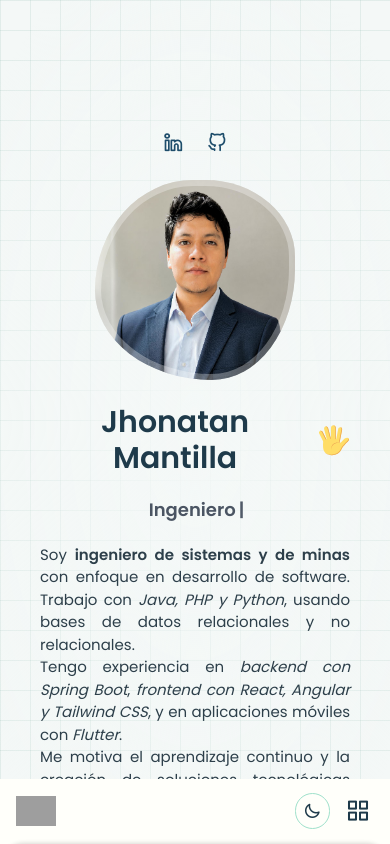
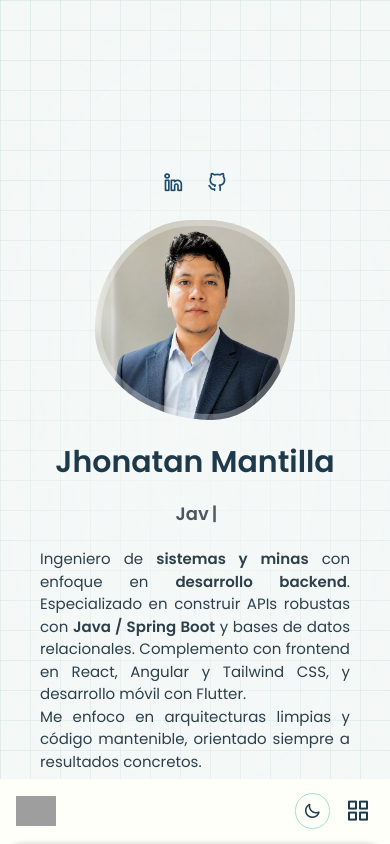
Before and after one commit to GAMM95/gamm-portfolio, a React (Create React App) app: page / in a window 390 px wide. Shown: the top 844 px of the page. Built offline with nearby package versions, Linux system fonts and the light colour scheme; grey boxes are pictures that could not be loaded.

Commit message:
nuevas actualizaciones

```diff
--- a/src/components/modal/Modal.jsx
+++ b/src/components/modal/Modal.jsx
@@ -2,6 +2,7 @@ import { TfiClose } from "react-icons/tfi";
 import { BsGithub } from "react-icons/bs";
 import { FaDownload, FaPlay } from "react-icons/fa";
 import ImageCarousel from "../carousel/ImageCarousel";
+import { useEffect } from "react";
 
 const getYoutubeId = (url) => {
   const match = url.match(/(?:youtube\.com\/watch\?v=|youtu\.be\/)([^&]+)/i);
@@ -9,6 +10,14 @@ const getYoutubeId = (url) => {
 };
 
 const Modal = ({ item, onClose }) => {
+  // Bloquear scroll del body cuando el modal está abierto
+  useEffect(() => {
+    document.body.style.overflow = "hidden";
+    return () => {
+      document.body.style.overflow = "";
+    };
+  }, []);
+
   if (!item) return null;
 
   const youtubeId = item.demo ? getYoutubeId(item.demo) : null;
@@ -46,8 +55,8 @@ const Modal = ({ item, onClose }) => {
         {/* HEADER: título + chips + cerrar */}
         <div className="
           flex items-start justify-between gap-4 px-5 py-4 shrink-0"
-         style={{ borderBottom: "0.5px solid var(--accent-border)" }}
-         >
+          style={{ borderBottom: "0.5px solid var(--accent-border)" }}
+        >
           <div className="flex-1 min-w-0">
             <h3 className="text-base font-semibold leading-snug mb-2 text-[var(--title-color)]">
               {item.title}
@@ -83,7 +92,7 @@ const Modal = ({ item, onClose }) => {
             backgroundColor: "var(--body-color)",
             borderBottom: "0.5px solid var(--accent-border)",
           }}
-          >
+        >
           {youtubeId ? (
             <div className="relative w-full aspect-video">
               <iframe
--- a/src/pages/home/Info.jsx
+++ b/src/pages/home/Info.jsx
@@ -12,13 +12,20 @@ const Data = () => {
       {/* Titulo Nombre */}
       <h1 className="text-3xl lg:text-5xl font-semibold mb-5 flex justify-center lg:justify-start items-center gap-2">
         Jhonatan Mantilla
-        <img src={HandSVG} className="w-8 h-8" alt="hand" />
+        <img src={HandSVG} className="hidden sm:inline w-8 h-8" alt="hand" />
       </h1>
 
       {/* Subtitulo Ingeniero - Desarrollador */}
       <h3 className="text-lg lg:text-xl text-gray-600 mb-5">
         <Typewriter
-          words={["Ingeniero", "Backend Developer"]}
+          words={[
+            "Backend Developer",
+            "Java & Spring Boot",
+            "API REST Designer",
+            "Angular & React",
+            "Python & Machine Learning",
+            "Flutter Developer",
+          ]}
           loop
           cursor
           cursorStyle="|"
@@ -30,7 +37,14 @@ const Data = () => {
 
       {/* Descripción */}
       <p className="max-w-xl mb-4 text-justify">
-        Soy <strong>ingeniero de sistemas y de minas</strong> con enfoque en desarrollo de software. Trabajo con <i>Java, PHP y Python</i>, usando bases de datos relacionales y no relacionales. <br /> Tengo experiencia en <i>backend con Spring Boot</i>, <i>frontend con React, Angular y Tailwind CSS</i>, y en aplicaciones móviles con <i>Flutter</i>. <br /> Me motiva el aprendizaje continuo y la creación de soluciones tecnológicas orientadas a resultados.
+        Ingeniero de <strong>sistemas y minas</strong> con enfoque en{" "}
+        <strong>desarrollo backend</strong>. Especializado en construir APIs
+        robustas con <strong>Java / Spring Boot</strong> y bases de datos
+        relacionales. Complemento con frontend en React, Angular y Tailwind CSS,
+        y desarrollo móvil con Flutter.{" "}
+        <br />
+        Me enfoco en arquitecturas limpias y código mantenible, orientado siempre
+        a resultados concretos.
       </p>
 
       {/* Boton de descargar CV */}
@@ -47,7 +61,7 @@ const Data = () => {
         </a>
 
         {/* Mobile: Descargar */}
-        <a  className="flex sm:hidden items-center justify-center gap-2 px-6 py-3 rounded-lg bg-[var(--button-color)] text-white hover:bg-[var(--title-color-dark)] transition"
+        <a className="flex sm:hidden items-center justify-center gap-2 px-6 py-3 rounded-lg bg-[var(--button-color)] text-white hover:bg-[var(--title-color-dark)] transition"
           href={CV_GAMM}
           download
         >
--- a/src/pages/projects/Data.jsx
+++ b/src/pages/projects/Data.jsx
@@ -35,7 +35,7 @@ export const projectsData = [
     technologies: 'Java 17 - Spring Boot - Spring Data JPA - PostgreSQL',
     category: 'APIs',
     github: 'https://github.com/GAMM95/hotel_api',
-    description: 'Backend en Spring Boot para gestionar reservas, habitaciones, servicios y pagos de una cadena de hoteles. Utiliza DTOs para manejar la transferencia de datos entre la API y el frontend, y Spring Data JPA para la persistencia en PostgreSQL.'
+    description: 'API REST para la gestión integral de una cadena hotelera: reservas, habitaciones, servicios y pagos. Arquitectura en capas con DTOs para desacoplar presentación y persistencia, usando Spring Data JPA sobre PostgreSQL.'
   },
   {
     id: 2,
@@ -54,7 +54,7 @@ export const projectsData = [
     category: 'Web App',
     github: 'https://github.com/GAMM95/incidenciasMDE',
     demo: 'https://youtu.be/wqomEDcPOXU',
-    description: 'Sistema web en línea de gestión de incidencias para la Municipalidad Distrital de La Esperanza. Este sistema permite a los usuarios registrar, consultar, mostrar reportes de las incidencias ocurridas en cada área de la entidad descentralizando el proceso de gestión de incidencias Para ingresar al sistema utilice las credenciales username: admin y contraseña: admin123'
+    description: 'Sistema web para la Municipalidad Distrital de La Esperanza que digitaliza y descentraliza la gestión de incidencias informáticas por área. Permite registrar, consultar y generar reportes en tiempo real.'
   },
   {
     id: 3,
@@ -68,8 +68,7 @@ export const projectsData = [
     github: "https://github.com/GAMM95/PrediHipertension",
     installer: apk1,
     demo: "https://youtu.be/SIjINg1BP68", // tu video
-    description:
-      "Aplicativo móvil basado en Machine Learning para la predicción del riesgo de desarrollar Hipertensión Arterial (HTA). Este aplicativo consta de un test de 15 preguntas de factores de riesgo directamente relacionados con la HTA."
+    description: 'Aplicación móvil que predice el riesgo de desarrollar Hipertensión Arterial mediante un modelo de Machine Learning. El usuario responde 15 preguntas sobre factores de riesgo validados clínicamente y obtiene un resultado inmediato.'
   },
   {
     id: 4,
@@ -79,7 +78,7 @@ export const projectsData = [
     technologies: 'Python - Pandas - Scikit learn - Matplotlib - Seaborn - Numpy - SMOTE - ML Algorithms',
     category: 'Otros',
     github: 'https://github.com/GAMM95/PrediHipertension_training_data.git',
-    description: 'Proyecto de predicción del riesgo de desarrollar Hipertensión Arterial en adultos mayores de 18 años usando aprendizaje supervisado. El modelo se entrenó con un dataset de la BRFSS 2015 de 441,455 registros, seleccionando una muestra de 29,729 registros basada en factores de riesgo validados por médicos internistas de Trujillo, ajustados a la realidad de la HTA en Perú. Se evaluó su rendimiento con métricas como Exactitud, Precisión, Recall y F1-score utilizando algoritmos como Random Forest, KNN, Decision Tree, Logistic Regression y XGBoost.'
+    description: 'Pipeline completo de ML para predecir riesgo de HTA en adultos. Dataset: 29,729 registros extraídos de BRFSS 2015, seleccionados con criterios validados por médicos de Trujillo. Se evaluaron Random Forest, KNN, Decision Tree, Logistic Regression y XGBoost con métricas de Precisión, Recall y F1-score.'
   },
   {
     id: 5,
@@ -90,7 +89,7 @@ export const projectsData = [
     category: 'Web App',
     github: 'https://github.com/GAMM95/consulta-transportes',
     // demo: 'http://200.233.44.136/consulta_transporte/',
-    description: 'Sistema web en línea de consultas de transportes para la Sub Gerencia de Transportes, Tránsito y Seguridad Vial de la Municipalidad Distrital de La Esperanza. Este sistema permite a los inspectores de tránsito hacer consultas de las tarjetas de circulación vigentes, papeletas impuestas sin pagar y paraderos establecidos correspondientes al vehiculo menor motorizado ingresando la placa. Para ingresar al sistema utilice las credenciales username: gamm y contraseña: 123456'
+    description: 'Sistema web para inspectores de tránsito de la Municipalidad de La Esperanza. Permite consultar tarjetas de circulación vigentes, papeletas pendientes y paraderos asignados ingresando la placa del vehículo menor motorizado.'
   },
   // {
   //   id: 6,
@@ -124,7 +123,7 @@ export const projectsData = [
     category: 'APIs',
     github: 'https://github.com/GAMM95/vinos_api.git',
     // demo: 'https://api-wine.herokuapp.com/',
-    description: 'API REST desarrollada con Spring Boot para la gestión integral de una tienda de vinos. Permite administrar compras, control de stock en múltiples sucursales y procesos de venta. Implementa arquitectura basada en DTOs para desacoplar la capa de presentación, y utiliza Spring Data JDBC para la persistencia de datos en MySQL.'
+    description: 'API REST para la gestión de una tienda de vinos: compras, control de stock multi-sucursal y proceso de ventas. Arquitectura desacoplada con DTOs y persistencia en MySQL mediante Spring Data JDBC.'
   },
   {
     id: 10,
@@ -135,7 +134,7 @@ export const projectsData = [
     category: 'APIs',
     github: 'https://github.com/GAMM95/AppRentasMdeApiApplication.git',
     // demo: 'https://api-wine.herokuapp.com/',
-    description: 'API REST orientada a la gestión tributaria de una municipalidad. Permite administrar contribuyentes, cálculos de rentas, obligaciones fiscales y seguimiento de pagos. Implementada con Spring Boot y Spring Data JDBC, enfocándose en un acceso eficiente y controlado a SQL Server.'
+    description: 'API REST para la gestión tributaria municipal: contribuyentes, cálculo de rentas, obligaciones fiscales y seguimiento de pagos. Acceso eficiente a SQL Server con Spring Data JDBC y control de operaciones fiscales por rol.'
   },
   {
     id: 11,
@@ -156,7 +155,7 @@ export const projectsData = [
     category: 'Web App',
     github: 'https://github.com/GAMM95/vinos_front.git',
     // demo: 'https://vinos-app.herokuapp.com/',
-    description: 'Aplicación web para la gestión de una tienda de vinos. Permite la administración de productos, categorías, precios, pedidos y ventas. Esta aplicación se desarrolló utilizando Angular 21 y Bootstrap.',
+    description: 'Aplicación web full-stack para una tienda de vinos. Gestiona productos, categorías, precios, pedidos y ventas desde una interfaz construida en Angular con Bootstrap, consumiendo la API REST de Viña Cascas.'
   },
   {
     id: 12,
@@ -168,7 +167,7 @@ export const projectsData = [
     category: 'APIs',
     github: 'https://github.com/GAMM95/veterinaria_api.git',
     // demo: 'https://api-wine.herokuapp.com/',
-    description: 'API REST desarrollada con Spring Boot para la gestión integral de una clínica veterinaria. Permite administrar pacientes, medicamentos, prescripciones, facturación y procesos de venta. Implementa arquitectura basada en DTOs para desacoplar la capa de presentación, y utiliza Spring Data JPA para la persistencia de datos en SQL Server.'
+    description: 'API REST en desarrollo para la gestión integral de una clínica veterinaria: pacientes, historiales, medicamentos, prescripciones y facturación. Implementa OAuth 2.0 con Google, Spring Security y control de acceso por roles sobre SQL Server.'
   }
 ];
 
```
Also changed, not shown: src/pages/projects/Work.jsx (indentation only).
